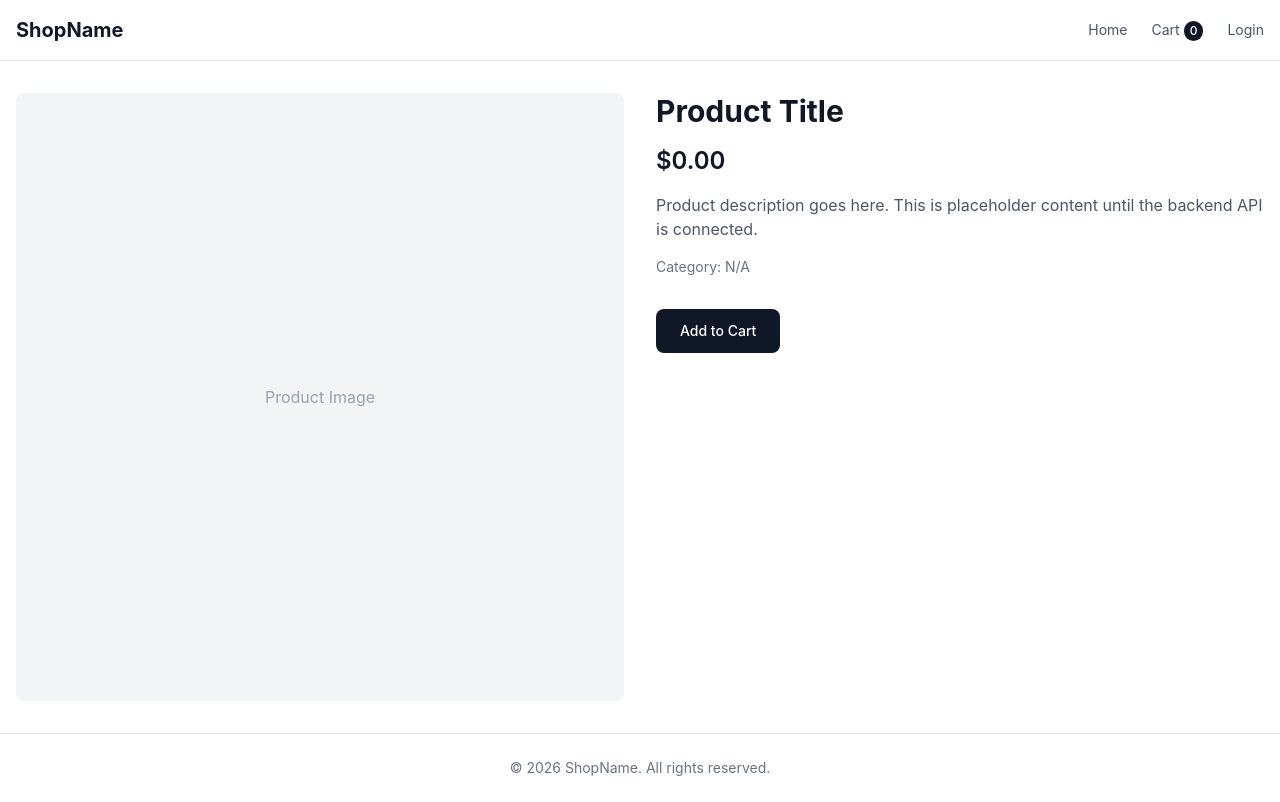
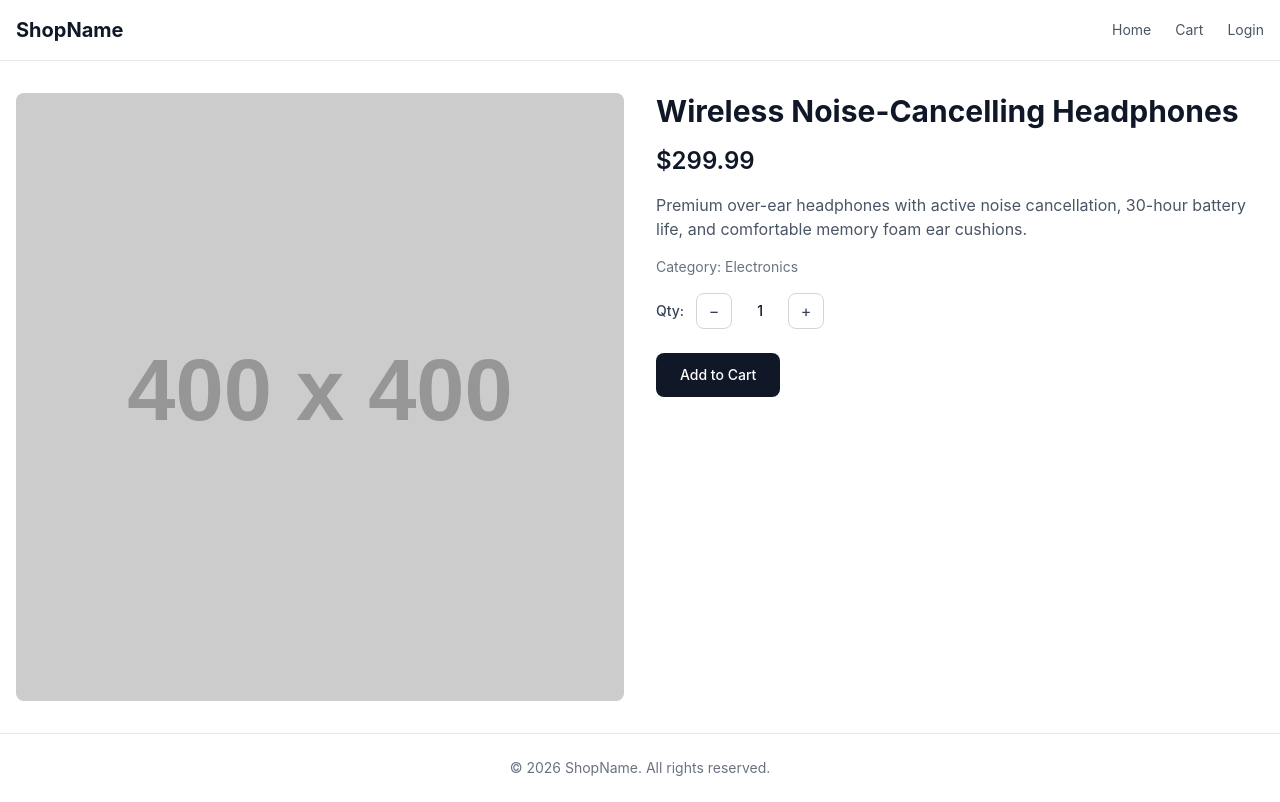
Before and after one commit to srushtigohil102-eng/high-performance-ecommerce-engine-with-ai-vector-search, a React (Vite) app in the folder client/: page /product/1 in a window 1280 px wide. Built offline with nearby package versions, Linux system fonts and the light colour scheme.

Commit message:
feat: implement cart state management, functional add-to-cart, and cart page

```diff
--- a/client/src/components/Navbar.tsx
+++ b/client/src/components/Navbar.tsx
@@ -1,7 +1,10 @@
 import { useState } from 'react'
 import { NavLink } from 'react-router-dom'
+import { useCart } from '../hooks/useCart'
 
 export default function Navbar() {
+  const { items } = useCart()
+  const itemCount = items.reduce((sum, item) => sum + item.quantity, 0)
   const [mobileOpen, setMobileOpen] = useState(false)
 
   function linkClass({ isActive }: { isActive: boolean }) {
@@ -26,9 +29,11 @@ export default function Navbar() {
           </NavLink>
           <NavLink to="/cart" className={linkClass}>
             Cart
-            <span className="ml-1 inline-flex items-center justify-center rounded-full bg-gray-900 px-1.5 py-0.5 text-xs font-medium text-white">
-              0
-            </span>
+            {itemCount > 0 && (
+              <span className="ml-1 inline-flex items-center justify-center rounded-full bg-gray-900 px-1.5 py-0.5 text-xs font-medium text-white">
+                {itemCount}
+              </span>
+            )}
           </NavLink>
           <NavLink to="/login" className={linkClass}>
             Login
@@ -57,9 +62,11 @@ export default function Navbar() {
           </NavLink>
           <NavLink to="/cart" className={linkClass} onClick={closeMobile}>
             Cart
-            <span className="ml-1 inline-flex items-center justify-center rounded-full bg-gray-900 px-1.5 py-0.5 text-xs font-medium text-white">
-              0
-            </span>
+            {itemCount > 0 && (
+              <span className="ml-1 inline-flex items-center justify-center rounded-full bg-gray-900 px-1.5 py-0.5 text-xs font-medium text-white">
+                {itemCount}
+              </span>
+            )}
           </NavLink>
           <NavLink to="/login" className={linkClass} onClick={closeMobile}>
             Login
--- a/client/src/components/ProductCard.tsx
+++ b/client/src/components/ProductCard.tsx
@@ -1,4 +1,5 @@
 import { useNavigate } from 'react-router-dom'
+import { useCart } from '../hooks/useCart'
 import type { Product } from '../types'
 
 interface ProductCardProps {
@@ -7,6 +8,7 @@ interface ProductCardProps {
 
 export default function ProductCard({ product }: ProductCardProps) {
   const navigate = useNavigate()
+  const { addToCart } = useCart()
 
   return (
     <div
@@ -43,7 +45,7 @@ export default function ProductCard({ product }: ProductCardProps) {
           type="button"
           onClick={(e) => {
             e.stopPropagation()
-            console.log('Add to cart:', product.id)
+            addToCart(product)
           }}
           className="mt-1 w-full rounded-lg bg-gray-900 px-4 py-2 text-sm font-medium text-white transition hover:bg-gray-800"
         >
--- /dev/null
+++ b/client/src/context/CartContext.tsx
@@ -0,0 +1,61 @@
+import { createContext, useState, useMemo, type ReactNode } from 'react'
+import type { CartItem, Product } from '../types'
+
+interface CartContextValue {
+  items: CartItem[]
+  addToCart: (product: Product) => void
+  removeFromCart: (productId: string) => void
+  updateQuantity: (productId: string, quantity: number) => void
+  clearCart: () => void
+  cartTotal: number
+}
+
+export const CartContext = createContext<CartContextValue | null>(null)
+
+export function CartProvider({ children }: { children: ReactNode }) {
+  const [items, setItems] = useState<CartItem[]>([])
+
+  const cartTotal = useMemo(
+    () => items.reduce((sum, item) => sum + item.product.price * item.quantity, 0),
+    [items],
+  )
+
+  function addToCart(product: Product) {
+    setItems((prev) => {
+      const existing = prev.find((item) => item.product.id === product.id)
+      if (existing) {
+        return prev.map((item) =>
+          item.product.id === product.id
+            ? { ...item, quantity: item.quantity + 1 }
+            : item,
+        )
+      }
+      return [...prev, { product, quantity: 1 }]
+    })
+  }
+
+  function removeFromCart(productId: string) {
+    setItems((prev) => prev.filter((item) => item.product.id !== productId))
+  }
+
+  function updateQuantity(productId: string, quantity: number) {
+    setItems((prev) =>
+      quantity <= 0
+        ? prev.filter((item) => item.product.id !== productId)
+        : prev.map((item) =>
+            item.product.id === productId ? { ...item, quantity } : item,
+          ),
+    )
+  }
+
+  function clearCart() {
+    setItems([])
+  }
+
+  const value = useMemo(
+    () => ({ items, addToCart, removeFromCart, updateQuantity, clearCart, cartTotal }),
+    [items, cartTotal],
+  )
+
+  return <CartContext.Provider value={value}>{children}</CartContext.Provider>
+}
--- /dev/null
+++ b/client/src/hooks/useCart.ts
@@ -0,0 +1,10 @@
+import { useContext } from 'react'
+import { CartContext } from '../context/CartContext'
+
+export function useCart() {
+  const context = useContext(CartContext)
+  if (!context) {
+    throw new Error('useCart must be used within a CartProvider')
+  }
+  return context
+}
--- a/client/src/pages/ProductDetailPage.tsx
+++ b/client/src/pages/ProductDetailPage.tsx
@@ -1,29 +1,89 @@
+import { useState, useEffect } from 'react'
 import { useParams } from 'react-router-dom'
+import { useCart } from '../hooks/useCart'
+import { mockProducts } from '../data/mockProducts'
+import ErrorMessage from '../components/ErrorMessage'
 
 export default function ProductDetailPage() {
   const { id } = useParams<{ id: string }>()
+  const { addToCart } = useCart()
+
+  const [quantity, setQuantity] = useState(1)
+  const [confirmation, setConfirmation] = useState('')
+
+  useEffect(() => {
+    setQuantity(1)
+    setConfirmation('')
+  }, [id])
+
+  const product = mockProducts.find((p) => p.id === id)
+
+  if (!product) {
+    return (
+      <div className="mx-auto max-w-7xl px-4 py-8">
+        <ErrorMessage message="Product not found." />
+      </div>
+    )
+  }
+
+  function handleAddToCart() {
+    addToCart(product)
+    setConfirmation(`${product.name} added to cart!`)
+    setTimeout(() => setConfirmation(''), 2500)
+  }
 
   return (
     <div className="mx-auto max-w-7xl px-4 py-8">
       <div className="grid gap-8 lg:grid-cols-2">
-        <div className="flex aspect-square items-center justify-center rounded-lg bg-gray-100">
-          <span className="text-gray-400">Product Image</span>
+        <div className="flex aspect-square items-center justify-center overflow-hidden rounded-lg bg-gray-100">
+          <img
+            src={product.imageUrl}
+            alt={product.name}
+            className="h-full w-full object-cover"
+          />
         </div>
         <div className="flex flex-col gap-4">
-          <h1 className="text-3xl font-bold text-gray-900">Product Title</h1>
-          <p className="text-2xl font-semibold text-gray-900">$0.00</p>
-          <p className="text-gray-600">
-            Product description goes here. This is placeholder content until the
-            backend API is connected.
+          <h1 className="text-3xl font-bold text-gray-900">{product.name}</h1>
+          <p className="text-2xl font-semibold text-gray-900">
+            ${product.price.toFixed(2)}
           </p>
-          <p className="text-sm text-gray-500">Category: N/A</p>
+          <p className="text-gray-600">{product.description}</p>
+          <p className="text-sm text-gray-500">
+            Category: {product.category}
+          </p>
+
+          <div className="flex items-center gap-3">
+            <span className="text-sm font-medium text-gray-700">Qty:</span>
+            <button
+              type="button"
+              onClick={() => setQuantity((q) => Math.max(1, q - 1))}
+              className="flex h-9 w-9 items-center justify-center rounded-lg border border-gray-300 text-gray-700 transition hover:bg-gray-50"
+            >
+              &minus;
+            </button>
+            <span className="w-8 text-center text-sm font-medium text-gray-900">
+              {quantity}
+            </span>
+            <button
+              type="button"
+              onClick={() => setQuantity((q) => q + 1)}
+              className="flex h-9 w-9 items-center justify-center rounded-lg border border-gray-300 text-gray-700 transition hover:bg-gray-50"
+            >
+              +
+            </button>
+          </div>
+
           <button
             type="button"
-            className="mt-4 w-fit rounded-lg bg-gray-900 px-6 py-3 text-sm font-medium text-white transition hover:bg-gray-800"
-            onClick={() => console.log('Add to cart:', id)}
+            onClick={handleAddToCart}
+            className="mt-2 w-fit rounded-lg bg-gray-900 px-6 py-3 text-sm font-medium text-white transition hover:bg-gray-800"
           >
             Add to Cart
           </button>
+
+          {confirmation && (
+            <p className="text-sm font-medium text-green-700">{confirmation}</p>
+          )}
         </div>
       </div>
     </div>
```
Also changed, not shown: client/src/App.tsx (+5 -2 lines), client/src/pages/CartPage.tsx (+92 -2 lines).
